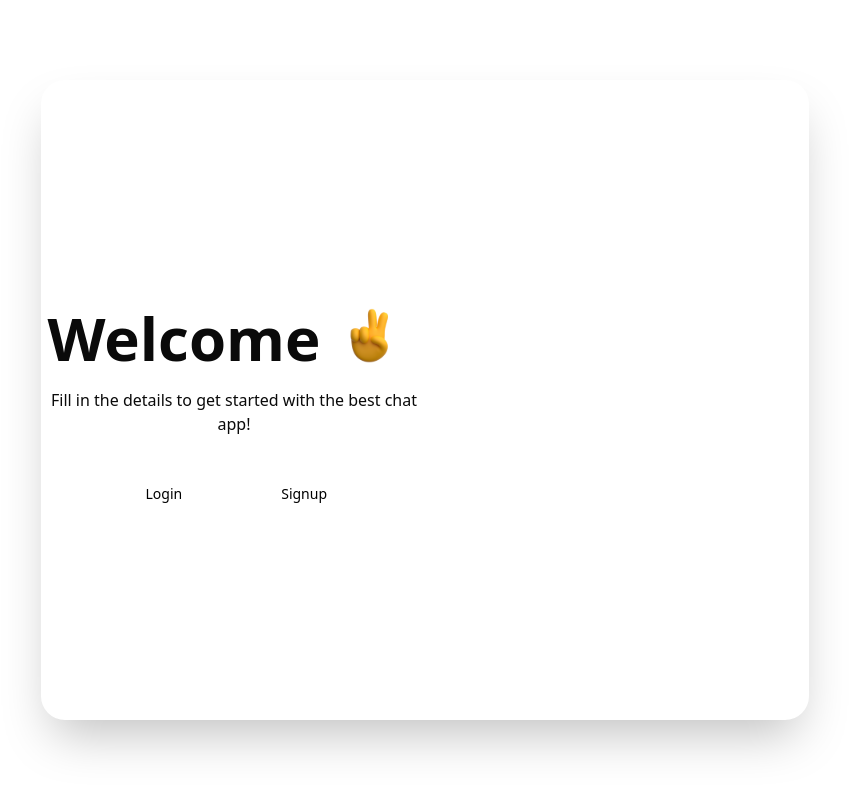
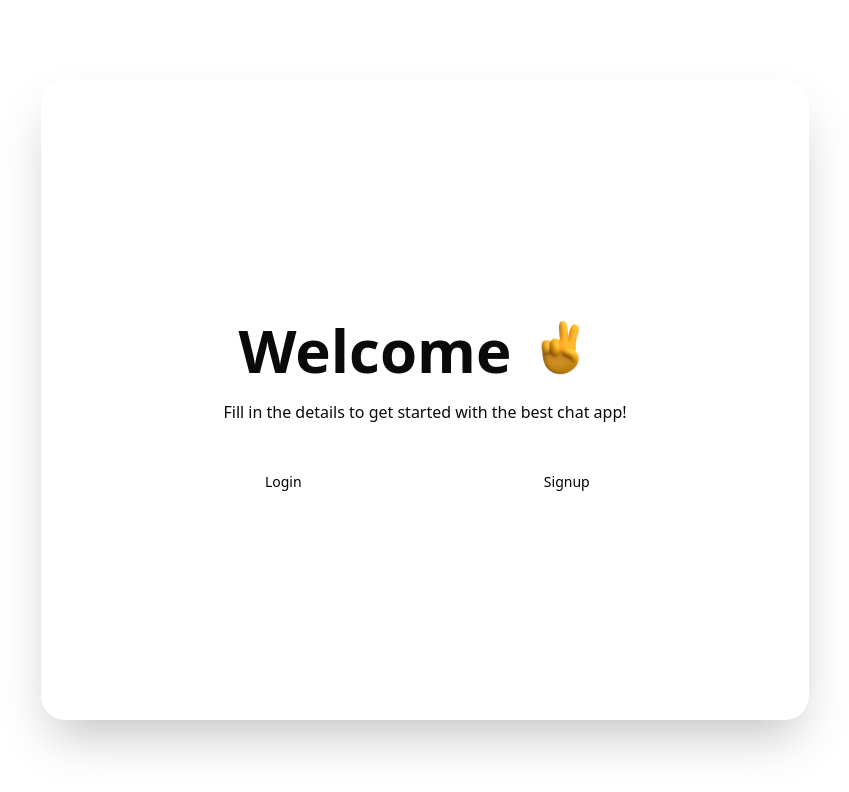
Before and after one commit to arturican/chat, a React (Vite) app in the folder client/: page /auth in a window 1280 px wide. Shown: the top 792 px of the page, without its empty margins (215-1064 px from the left). Built offline with nearby package versions, Linux system fonts and the light colour scheme.

Commit message:
проверка pre-commit-4

```diff
--- a/client/src/pages/auth/Auth.tsx
+++ b/client/src/pages/auth/Auth.tsx
@@ -21,7 +21,7 @@ export const Auth = () => {
       <div
         className="text-opacity-90 grid h-[80vh] w-[80vw] rounded-3xl border-2
           border-white bg-white shadow-2xl md:w-[90vw] lg:w-[70vw] xl:w-[60vw]
-          xl:grid-cols-2"
+          xl:grid-cols-1"
       >
         <div className="flex flex-col items-center justify-center gap-10">
           <div className="flex flex-col items-center justify-center">
```
